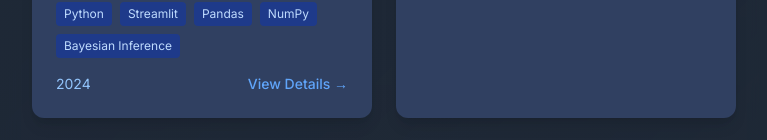
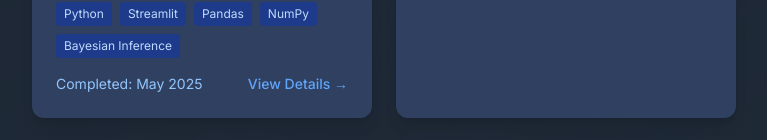
Before and after one commit to alexxlevesque/portfolio, a Next.js app: page / in a window 1280 px wide. Shown: the part 2039-2179 px from the top of the page, without its empty margins (256-1023 px from the left). Built offline with nearby package versions, Linux system fonts and the light colour scheme; grey boxes are pictures that could not be loaded.

Commit message:
style: update date format for Bayesian Clue Solver project

```diff
--- a/src/app/page.tsx
+++ b/src/app/page.tsx
@@ -21,7 +21,7 @@ export default function Home() {
       description: "A sophisticated Clue game assistant that uses Bayesian reasoning and probabilistic inference to help players track game state, calculate probabilities, and make optimal suggestions.",
       longDescription: "This project implements a sophisticated Clue game assistant that leverages Bayesian reasoning and probabilistic inference to help players track game state, calculate probabilities, and make optimal suggestions. The system provides real-time probability updates for cards in the murder envelope and player hands, helping solve the mystery faster and more effectively. Inspired by probabilistic models in finance, AI, and information theory, it can consistently win Clue in fewer than 7 turns.",
       techStack: ["Python", "Streamlit", "Pandas", "NumPy", "Bayesian Inference"],
-      date: "2024",
+      date: "Completed: May 2025",
       category: "ai",
       color: "purple",
       image: "/images/projects/clue-solver.jpg",
```
